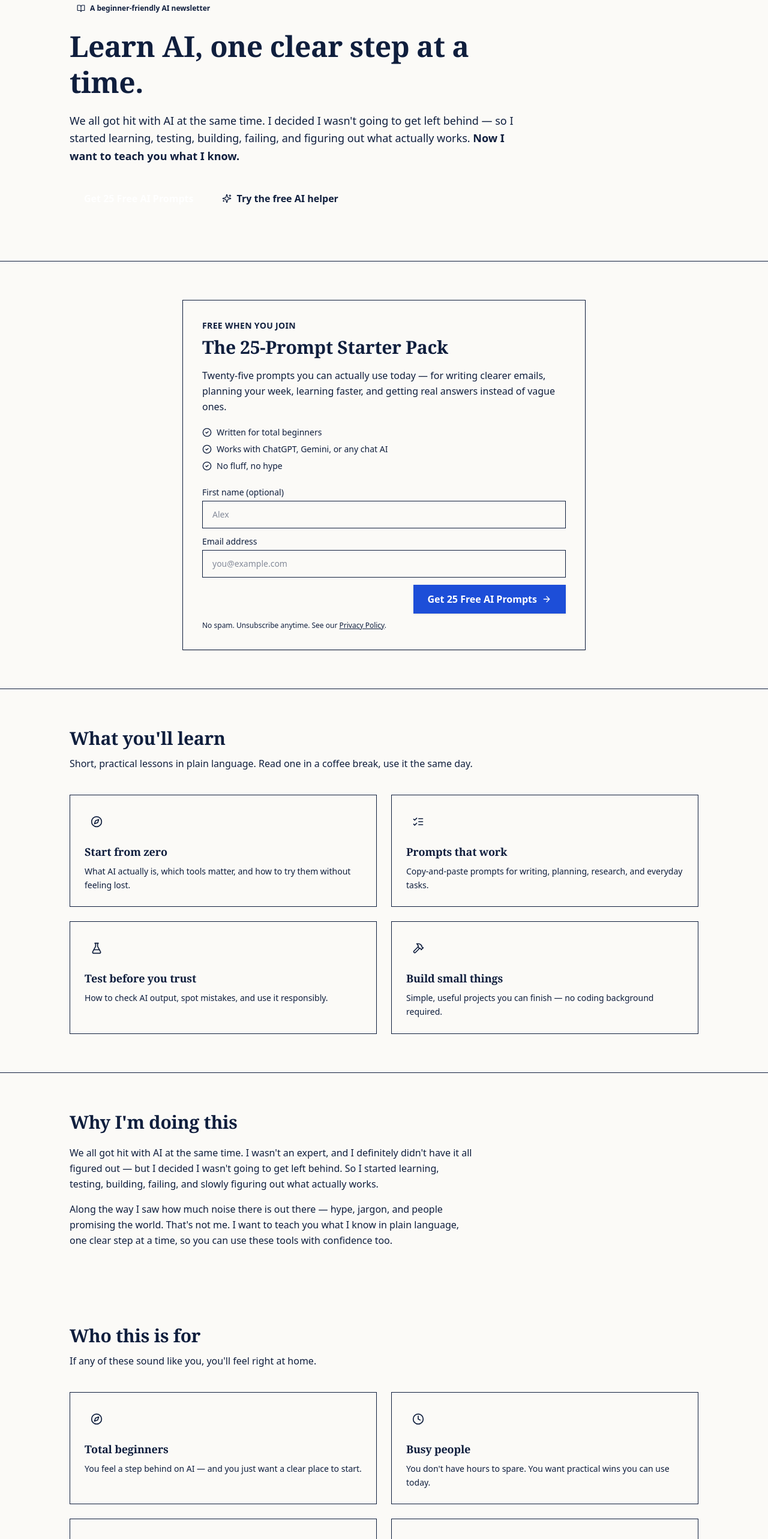
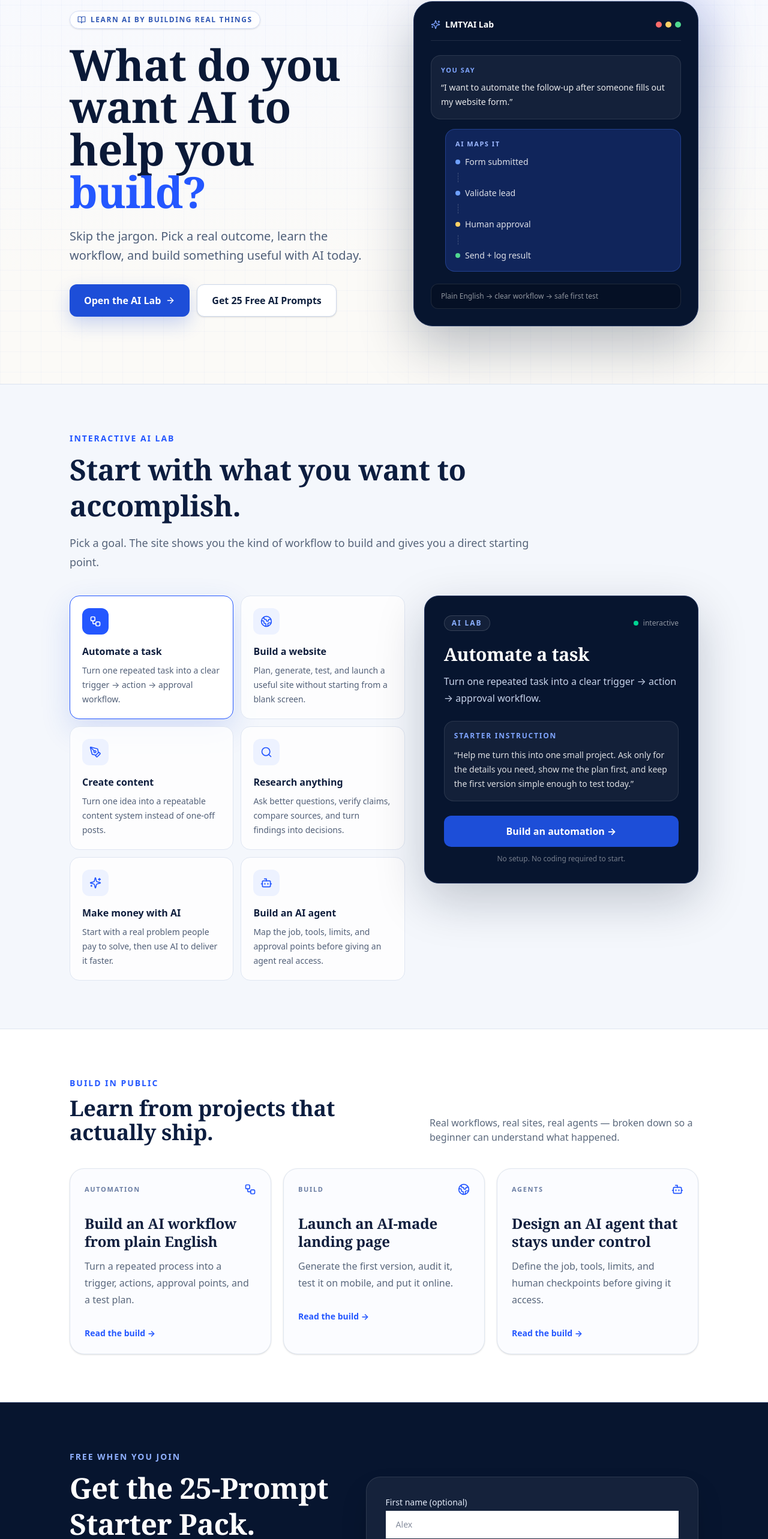
Before and after one commit to DopestT/Let-Me-Teach-You-AI, a Next.js app: page / in a window 1280 px wide. Shown: the part 159-2725 px from the top of the page at 60% size. Built offline with nearby package versions, Linux system fonts and the light colour scheme; no server answers.

Commit message:
Redesign homepage around interactive AI Lab concept

```diff
--- a/app/page.tsx
+++ b/app/page.tsx
@@ -1,39 +1,7 @@
 import Link from "next/link";
-import {
-  BookOpen,
-  CheckCircle2,
-  Clock,
-  Compass,
-  FlaskConical,
-  Hammer,
-  ListChecks,
-  Sparkles,
-  UserRound,
-} from "lucide-react";
+import { ArrowRight, BookOpen, CheckCircle2, Sparkles, Workflow, Globe2, Bot } from "lucide-react";
 import { SignupForm } from "@/components/signup-form";
-
-const learn = [
-  {
-    icon: Compass,
-    title: "Start from zero",
-    body: "What AI actually is, which tools matter, and how to try them without feeling lost.",
-  },
-  {
-    icon: ListChecks,
-    title: "Prompts that work",
-    body: "Copy-and-paste prompts for writing, planning, research, and everyday tasks.",
-  },
-  {
-    icon: FlaskConical,
-    title: "Test before you trust",
-    body: "How to check AI output, spot mistakes, and use it responsibly.",
-  },
-  {
-    icon: Hammer,
-    title: "Build small things",
-    body: "Simple, useful projects you can finish — no coding background required.",
-  },
-];
+import { BuildChooser } from "@/components/build-chooser";
 
 const packBullets = [
   "Written for total beginners",
@@ -41,214 +9,155 @@ const packBullets = [
   "No fluff, no hype",
 ];
 
-const audience = [
+const projects = [
   {
-    icon: Compass,
-    title: "Total beginners",
-    body: "You feel a step behind on AI — and you just want a clear place to start.",
+    icon: Workflow,
+    label: "AUTOMATION",
+    title: "Build an AI workflow from plain English",
+    body: "Turn a repeated process into a trigger, actions, approval points, and a test plan.",
   },
   {
-    icon: Clock,
-    title: "Busy people",
-    body: "You don't have hours to spare. You want practical wins you can use today.",
+    icon: Globe2,
+    label: "BUILD",
+    title: "Launch an AI-made landing page",
+    body: "Generate the first version, audit it, test it on mobile, and put it online.",
   },
   {
-    icon: UserRound,
-    title: "Curious, non-technical folks",
-    body: "No coding, no jargon. Just plain-language lessons that make sense.",
-  },
-  {
-    icon: Sparkles,
-    title: "Anyone tired of hype",
-    body: "You want honest guidance from a real person, not another loud pitch.",
+    icon: Bot,
+    label: "AGENTS",
+    title: "Design an AI agent that stays under control",
+    body: "Define the job, tools, limits, and human checkpoints before giving it access.",
   },
 ];
 
 export default function HomePage() {
   return (
     <>
-      {/* 1. Hero */}
-      <section className="container-editorial pt-16 pb-14 sm:pt-24 sm:pb-20">
-        <div className="max-w-3xl">
-          <span className="inline-flex items-center gap-2 rounded-full bg-[--color-gold-soft] px-3 py-1 text-xs font-semibold text-[--color-gold]">
+      <section className="relative overflow-hidden border-b border-[#dbe3ef] bg-[linear-gradient(180deg,#f7f9ff_0%,#fbfaf7_76%)]">
+        <div className="pointer-events-none absolute inset-0 opacity-60 [background-image:linear-gradient(rgba(29,78,216,.05)_1px,transparent_1px),linear-gradient(90deg,rgba(29,78,216,.05)_1px,transparent_1px)] [background-size:34px_34px]" />
+        <div className="container-editorial relative grid gap-12 py-16 sm:py-24 lg:grid-cols-[1.05fr_.95fr] lg:items-center">
+          <div>
+            <span className="inline-flex items-center gap-2 rounded-full border border-[#d4def8] bg-white/80 px-3 py-1.5 text-xs font-bold uppercase tracking-[.13em] text-[#3158b5] shadow-sm">
               <BookOpen className="h-3.5 w-3.5" aria-hidden />
-            A beginner-friendly AI newsletter
+              Learn AI by building real things
             </span>
-          <h1 className="mt-5 font-editorial text-4xl font-semibold leading-tight text-[--color-navy] sm:text-5xl">
-            Learn AI, one clear step at a time.
+            <h1 className="mt-6 max-w-3xl font-editorial text-5xl font-semibold leading-[.98] tracking-[-.035em] text-[#0a1937] sm:text-6xl lg:text-7xl">
+              What do you want AI to help you <span className="text-[#2457ff]">build?</span>
             </h1>
-          <p className="mt-5 text-lg leading-relaxed text-[--color-navy-600]">
-            We all got hit with AI at the same time. I decided I wasn&apos;t
-            going to get left behind — so I started learning, testing, building,
-            failing, and figuring out what actually works.{" "}
-            <strong className="text-[--color-navy]">
-              Now I want to teach you what I know.
-            </strong>
+            <p className="mt-6 max-w-2xl text-lg leading-8 text-[#4f5f79] sm:text-xl">
+              Skip the jargon. Pick a real outcome, learn the workflow, and build something useful with AI today.
             </p>
-          <div className="mt-8 flex flex-wrap items-center gap-x-6 gap-y-3">
-            <Link
-              href="#join"
-              className="inline-flex items-center rounded-full bg-[--color-brand] px-6 py-3 font-semibold text-white transition-colors hover:bg-[--color-brand-dark]"
-            >
+            <div className="mt-8 flex flex-wrap gap-3">
+              <Link href="#lab" className="primary-cta inline-flex items-center gap-2 rounded-xl px-6 py-3.5 font-bold shadow-[0_12px_30px_rgba(29,78,216,.22)]">
+                Open the AI Lab <ArrowRight className="h-4 w-4" />
+              </Link>
+              <Link href="#join" className="inline-flex items-center rounded-xl border border-[#ccd7ea] bg-white px-6 py-3.5 font-bold text-[#10213f] shadow-sm transition hover:border-[#9db2df] hover:shadow-md">
                 Get 25 Free AI Prompts
-            </Link>
-            <Link
-              href="/playground"
-              className="inline-flex items-center gap-2 font-semibold text-[--color-brand] hover:text-[--color-brand-dark]"
-            >
-              <Sparkles className="h-4 w-4" aria-hidden />
-              Try the free AI helper
               </Link>
             </div>
           </div>
-      </section>
 
-      {/* 2. Prompt-pack signup (primary conversion) */}
-      <section id="join" className="scroll-mt-24 border-y border-[--color-line] bg-[--color-paper]">
-        <div className="container-editorial py-14 sm:py-16">
-          <div className="mx-auto max-w-2xl rounded-[--radius] border border-[--color-line] bg-[--color-cream] p-6 shadow-sm sm:p-8">
-            <p className="text-sm font-semibold uppercase tracking-wide text-[--color-brand]">
-              Free when you join
-            </p>
-            <h2 className="mt-2 font-editorial text-3xl font-semibold text-[--color-navy]">
-              The 25-Prompt Starter Pack
-            </h2>
-            <p className="mt-4 leading-relaxed text-[--color-navy-600]">
-              Twenty-five prompts you can actually use today — for writing
-              clearer emails, planning your week, learning faster, and getting
-              real answers instead of vague ones.
-            </p>
-            <ul className="mt-5 space-y-2 text-sm text-[--color-navy-600]">
-              {packBullets.map((bullet) => (
-                <li key={bullet} className="flex items-center gap-2">
-                  <CheckCircle2
-                    className="h-4 w-4 text-[--color-gold]"
-                    aria-hidden
-                  />
-                  {bullet}
-                </li>
-              ))}
-            </ul>
-            <div className="mt-6">
-              <SignupForm />
+          <div className="relative mx-auto w-full max-w-xl">
+            <div className="absolute -inset-6 rounded-[2.5rem] bg-[radial-gradient(circle_at_top_right,rgba(78,112,255,.22),transparent_55%)] blur-2xl" />
+            <div className="relative overflow-hidden rounded-[2rem] border border-[#20345f] bg-[#07152f] p-5 shadow-[0_32px_90px_rgba(7,21,47,.28)] sm:p-7">
+              <div className="mb-6 flex items-center justify-between border-b border-white/10 pb-4">
+                <div className="flex items-center gap-2 text-sm font-bold text-white"><Sparkles className="h-4 w-4 text-[#7da2ff]" /> LMTYAI Lab</div>
+                <div className="flex gap-1.5"><span className="h-2.5 w-2.5 rounded-full bg-[#ff6b6b]"/><span className="h-2.5 w-2.5 rounded-full bg-[#ffd166]"/><span className="h-2.5 w-2.5 rounded-full bg-[#50d890]"/></div>
+              </div>
+              <div className="space-y-4">
+                <div className="rounded-2xl border border-white/10 bg-white/[.055] p-4">
+                  <div className="text-[11px] font-bold uppercase tracking-[.14em] text-[#7fa5ff]">You say</div>
+                  <p className="mt-2 text-sm leading-6 text-white/90">“I want to automate the follow-up after someone fills out my website form.”</p>
+                </div>
+                <div className="ml-6 rounded-2xl border border-[#355ac0]/50 bg-[#10255b] p-4">
+                  <div className="text-[11px] font-bold uppercase tracking-[.14em] text-[#9bb7ff]">AI maps it</div>
+                  <div className="mt-3 space-y-2 text-sm text-white/85">
+                    <div className="flex items-center gap-2"><span className="h-2 w-2 rounded-full bg-[#6ea0ff]"/> Form submitted</div>
+                    <div className="ml-1 h-4 border-l border-dashed border-white/20"/>
+                    <div className="flex items-center gap-2"><span className="h-2 w-2 rounded-full bg-[#6ea0ff]"/> Validate lead</div>
+                    <div className="ml-1 h-4 border-l border-dashed border-white/20"/>
+                    <div className="flex items-center gap-2"><span className="h-2 w-2 rounded-full bg-[#ffd166]"/> Human approval</div>
+                    <div className="ml-1 h-4 border-l border-dashed border-white/20"/>
+                    <div className="flex items-center gap-2"><span className="h-2 w-2 rounded-full bg-[#50d890]"/> Send + log result</div>
+                  </div>
+                </div>
+              </div>
+              <div className="mt-5 rounded-xl border border-white/10 bg-black/20 px-4 py-3 text-xs text-white/55">Plain English → clear workflow → safe first test</div>
             </div>
           </div>
         </div>
       </section>
 
-      {/* 3. What readers will learn */}
-      <section id="lessons" className="container-editorial py-16 scroll-mt-24">
-        <div className="max-w-2xl">
-          <h2 className="font-editorial text-3xl font-semibold text-[--color-navy]">
-            What you&apos;ll learn
-          </h2>
-          <p className="mt-3 text-[--color-navy-600]">
-            Short, practical lessons in plain language. Read one in a coffee
-            break, use it the same day.
-          </p>
+      <section id="lab" className="border-b border-[#dfe6f0] bg-[#f4f7fc] py-16 sm:py-20">
+        <div className="container-editorial">
+          <div className="mb-10 max-w-3xl">
+            <p className="text-sm font-bold uppercase tracking-[.14em] text-[#2457ff]">Interactive AI Lab</p>
+            <h2 className="mt-3 font-editorial text-4xl font-semibold leading-tight text-[#0c1d3f] sm:text-5xl">Start with what you want to accomplish.</h2>
+            <p className="mt-4 text-lg leading-8 text-[#56647a]">Pick a goal. The site shows you the kind of workflow to build and gives you a direct starting point.</p>
           </div>
-        <div className="mt-10 grid gap-6 sm:grid-cols-2">
-          {learn.map(({ icon: Icon, title, body }) => (
-            <div
-              key={title}
-              className="rounded-[--radius] border border-[--color-line] bg-[--color-paper] p-6"
-            >
-              <div className="flex h-10 w-10 items-center justify-center rounded-full bg-[--color-brand-soft]">
-                <Icon className="h-5 w-5 text-[--color-brand]" aria-hidden />
-              </div>
-              <h3 className="mt-4 text-lg font-semibold text-[--color-navy]">
-                {title}
-              </h3>
-              <p className="mt-2 text-sm leading-relaxed text-[--color-navy-600]">
-                {body}
-              </p>
-            </div>
-          ))}
+          <BuildChooser />
         </div>
       </section>
 
-      {/* 4. Founder story */}
-      <section className="border-t border-[--color-line] bg-[--color-cream-soft]">
-        <div className="container-editorial py-16">
+      <section className="bg-white py-16 sm:py-20">
+        <div className="container-editorial">
+          <div className="flex flex-col justify-between gap-5 sm:flex-row sm:items-end">
             <div className="max-w-2xl">
-            <h2 className="font-editorial text-3xl font-semibold text-[--color-navy]">
-              Why I&apos;m doing this
-            </h2>
-            <p className="mt-5 leading-relaxed text-[--color-navy-600]">
-              We all got hit with AI at the same time. I wasn&apos;t an expert,
-              and I definitely didn&apos;t have it all figured out — but I
-              decided I wasn&apos;t going to get left behind. So I started
-              learning, testing, building, failing, and slowly figuring out what
-              actually works.
-            </p>
-            <p className="mt-4 leading-relaxed text-[--color-navy-600]">
-              Along the way I saw how much noise there is out there — hype,
-              jargon, and people promising the world. That&apos;s not me. I want
-              to teach you what I know in plain language, one clear step at a
-              time, so you can use these tools with confidence too.
-            </p>
+              <p className="text-sm font-bold uppercase tracking-[.14em] text-[#2457ff]">Build in public</p>
+              <h2 className="mt-3 font-editorial text-4xl font-semibold text-[#0c1d3f]">Learn from projects that actually ship.</h2>
+            </div>
+            <p className="max-w-md text-[#5a687c]">Real workflows, real sites, real agents — broken down so a beginner can understand what happened.</p>
+          </div>
+          <div className="mt-10 grid gap-5 lg:grid-cols-3">
+            {projects.map(({icon: Icon,label,title,body}) => (
+              <article key={title} className="group rounded-3xl border border-[#dfe6f0] bg-[#fbfcff] p-6 shadow-sm transition hover:-translate-y-1 hover:shadow-xl">
+                <div className="flex items-center justify-between"><span className="text-[11px] font-bold tracking-[.15em] text-[#6a7da3]">{label}</span><Icon className="h-5 w-5 text-[#2457ff]"/></div>
+                <h3 className="mt-8 font-editorial text-2xl font-semibold leading-tight text-[#0f1e3d]">{title}</h3>
+                <p className="mt-3 leading-7 text-[#59677c]">{body}</p>
+                <div className="mt-8 text-sm font-bold text-[#2457ff]">Read the build →</div>
+              </article>
+            ))}
           </div>
         </div>
       </section>
 
-      {/* 5. Who this is for */}
-      <section className="container-editorial py-16">
-        <div className="max-w-2xl">
-          <h2 className="font-editorial text-3xl font-semibold text-[--color-navy]">
-            Who this is for
-          </h2>
-          <p className="mt-3 text-[--color-navy-600]">
-            If any of these sound like you, you&apos;ll feel right at home.
-          </p>
+      <section id="join" className="border-y border-[#20345f] bg-[#07152f] py-16 text-white sm:py-20">
+        <div className="container-editorial grid gap-10 lg:grid-cols-[.9fr_1.1fr] lg:items-center">
+          <div>
+            <p className="text-sm font-bold uppercase tracking-[.14em] text-[#8fb0ff]">Free when you join</p>
+            <h2 className="mt-3 font-editorial text-4xl font-semibold leading-tight sm:text-5xl">Get the 25-Prompt Starter Pack.</h2>
+            <p className="mt-5 max-w-xl text-lg leading-8 text-[#c8d5ea]">Twenty-five prompts you can use today for writing, planning, research, learning, and getting better answers from AI.</p>
+            <ul className="mt-7 space-y-3 text-[#dce5f5]">
+              {packBullets.map((bullet) => <li key={bullet} className="flex items-center gap-3"><CheckCircle2 className="h-5 w-5 text-[#7fa5ff]"/>{bullet}</li>)}
+            </ul>
           </div>
-        <div className="mt-10 grid gap-6 sm:grid-cols-2">
-          {audience.map(({ icon: Icon, title, body }) => (
-            <div
-              key={title}
-              className="rounded-[--radius] border border-[--color-line] bg-[--color-paper] p-6"
-            >
-              <div className="flex h-10 w-10 items-center justify-center rounded-full bg-[--color-gold-soft]">
-                <Icon className="h-5 w-5 text-[--color-gold]" aria-hidden />
+          <div className="rounded-3xl border border-white/10 bg-white/[.06] p-6 shadow-2xl sm:p-8 [&_label]:!text-[#e4ecfa] [&_input]:!border-white/15 [&_input]:!bg-white [&_input]:!text-[#0f1e3d] [&_p]:!text-[#aebdd5] [&_a]:!text-white">
+            <SignupForm />
           </div>
-              <h3 className="mt-4 text-lg font-semibold text-[--color-navy]">
-                {title}
-              </h3>
-              <p className="mt-2 text-sm leading-relaxed text-[--color-navy-600]">
-                {body}
-              </p>
-            </div>
-          ))}
-        </div>
-        <p className="mt-8 max-w-2xl text-sm leading-relaxed text-[--color-slate]">
-          Who it&apos;s <strong className="text-[--color-navy-600]">not</strong>{" "}
-          for: anyone looking for get-rich-quick schemes or overnight shortcuts.
-          This is about learning real, practical skills — not chasing hype.
-        </p>
-      </section>
-
-      {/* 6. Brand promise */}
-      <section className="border-t border-[--color-line] bg-[--color-cream-soft]">
-        <div className="container-editorial py-16 text-center">
-          <blockquote className="mx-auto max-w-2xl font-editorial text-2xl leading-snug text-[--color-navy]">
-            &ldquo;No fake gurus. No get-rich-quick promises. Just a real person
-            figuring out AI and sharing what works.&rdquo;
-          </blockquote>
         </div>
       </section>
 
-      {/* 7. Final signup call to action */}
-      <section className="border-t border-[--color-line] bg-[--color-brand-soft]">
-        <div className="container-editorial py-16">
-          <div className="mx-auto max-w-2xl text-center">
-            <h2 className="font-editorial text-3xl font-semibold text-[--color-navy]">
-              Get your 25 free prompts
-            </h2>
-            <p className="mt-3 text-[--color-navy-600]">
-              Join the newsletter and start using AI with confidence today.
-            </p>
-            <div className="mt-6 text-left">
-              <SignupForm compact />
+      <section className="bg-[#fbfaf7] py-16 sm:py-20">
+        <div className="container-editorial grid gap-10 lg:grid-cols-[1.05fr_.95fr]">
+          <div>
+            <p className="text-sm font-bold uppercase tracking-[.14em] text-[#2457ff]">Why this exists</p>
+            <h2 className="mt-3 font-editorial text-4xl font-semibold leading-tight text-[#0f1e3d]">AI moved fast. Most explanations didn’t help normal people catch up.</h2>
           </div>
+          <div className="space-y-5 text-lg leading-8 text-[#536177]">
+            <p>I wasn’t going to sit on the sidelines, so I started learning, testing, building, failing, and figuring out what actually works.</p>
+            <p>Let Me Teach You AI is where I turn that work into practical lessons you can use without pretending you need to become a programmer first.</p>
+            <p className="font-semibold text-[#0f1e3d]">No fake guru act. No overnight-rich promises. Build something useful and learn from it.</p>
+          </div>
+        </div>
+      </section>
+
+      <section className="border-t border-[#dfe6f0] bg-white py-16">
+        <div className="container-editorial text-center">
+          <h2 className="font-editorial text-4xl font-semibold text-[#0f1e3d]">Start with one useful thing.</h2>
+          <p className="mx-auto mt-4 max-w-xl text-lg text-[#59677c]">Pick a goal in the AI Lab or join free and get the 25 prompts.</p>
+          <div className="mt-7 flex flex-wrap justify-center gap-3">
+            <Link href="#lab" className="primary-cta rounded-xl px-6 py-3.5 font-bold">Open the AI Lab</Link>
+            <Link href="#join" className="rounded-xl border border-[#ccd7ea] bg-white px-6 py-3.5 font-bold text-[#10213f]">Get the prompts</Link>
           </div>
         </div>
       </section>
```
Lines whose indentation alone changed are shown as unchanged.
